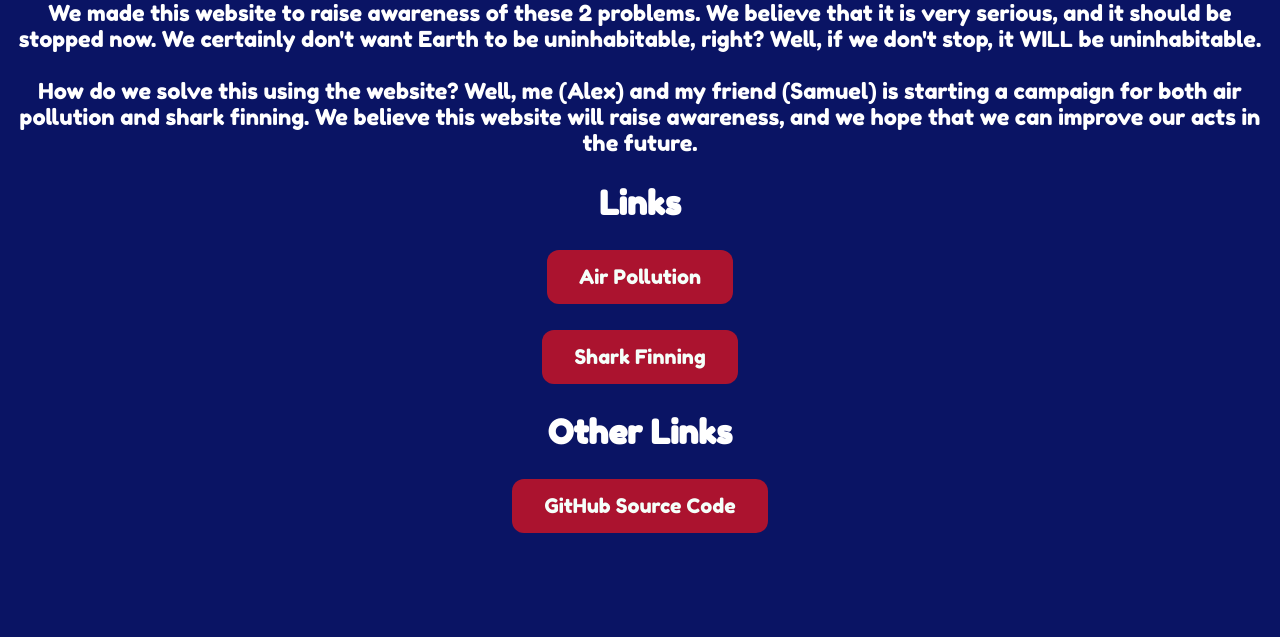
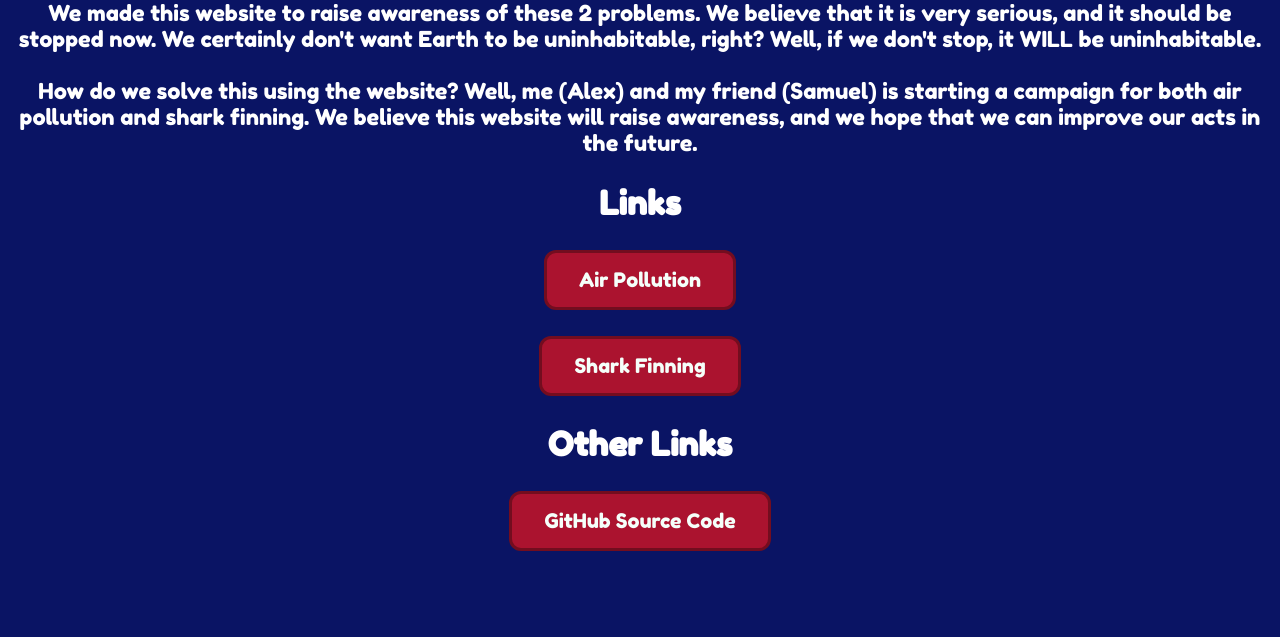
Before and after one commit to hirohitonumberonefan/HK-Campaign-Air-Pollution-and-Shark-Finning, a Flask app: page /home in a window 1280 px wide. Shown: the part 1038-1675 px from the top of the page. Before the commit the page ends 1571 px from the top, so only its background shows below. Run offline with Flask 2, Linux system fonts and the light colour scheme.

Commit message:
add nice border to buttons

```diff
--- a/templates/404.html
+++ b/templates/404.html
@@ -25,7 +25,8 @@ h3 {
 }
 .button {
   background-color: #ab132f;
-  border: none;
+  border-color: #730d1f;
+  border-style: solid;
   color: #F5FFFA;
   padding: 15px 32px;
   text-align: center;
--- a/templates/home.html
+++ b/templates/home.html
@@ -25,7 +25,8 @@ h3 {
 }
 .button {
   background-color: #ab132f;
-  border: none;
+  border-color: #730d1f;
+  border-style: solid;
   color: #F5FFFA;
   padding: 15px 32px;
   text-align: center;
```
